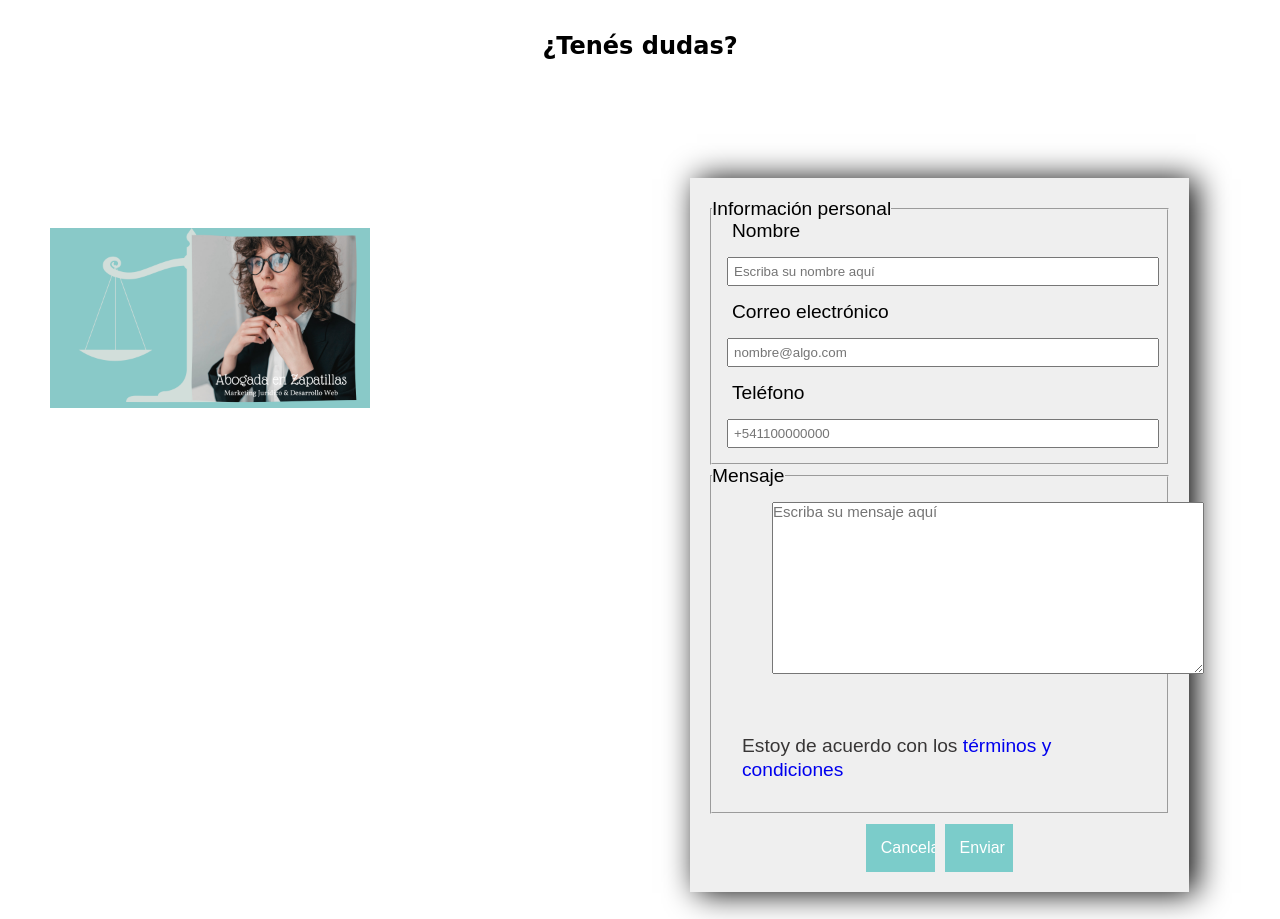
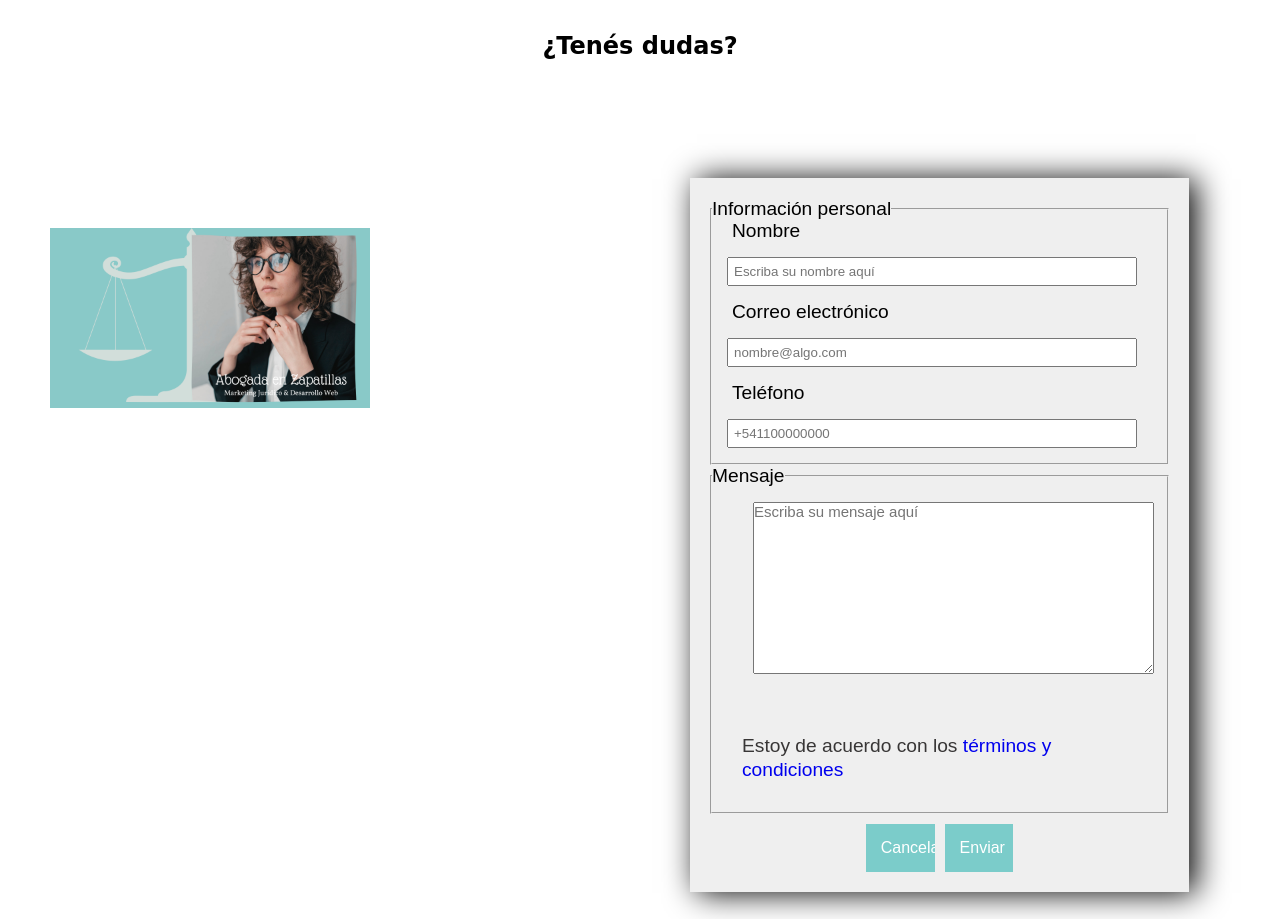
Before and after one commit to gabyta1090/Coderhouse-DesarrolloWeb, a website: page views/contacto.html in a window 1280 px wide. Shown: the part 140-1059 px from the top of the page. Drawn offline with Linux system fonts and the light colour scheme; a web font is replaced by a local one.

Commit message:
Agrego modificación de estilos al form

```diff
--- a/scss/_main.scss
+++ b/scss/_main.scss
@@ -58,8 +58,8 @@ body{
 		fieldset{
 			textarea{
 				font-size: 15px;
-				width: 95%;
-				margin: 15px 15px 25px 20px;
+				width: 88%;
+				margin: 15px 15px 25px 1px;
 			}
 
 		div{
@@ -264,7 +264,7 @@ footer {
   }
 
 .controls {
-	width: 95%;
+	width: 90%;
 	padding: 5px;
 	margin-bottom: 16px;
 	margin: 15px 15px 15px 15px;
@@ -272,8 +272,8 @@ footer {
 
 .formulario__fieldset--mensaje {
 	font-size: 15px;
-	width: 95%;
-	margin: 15px 15px 25px 20px;
+	width: 88%;
+	margin: 15px 15px 25px 1px;
 }
 
 #botones {
```
Also changed, not shown: css/style.css.
